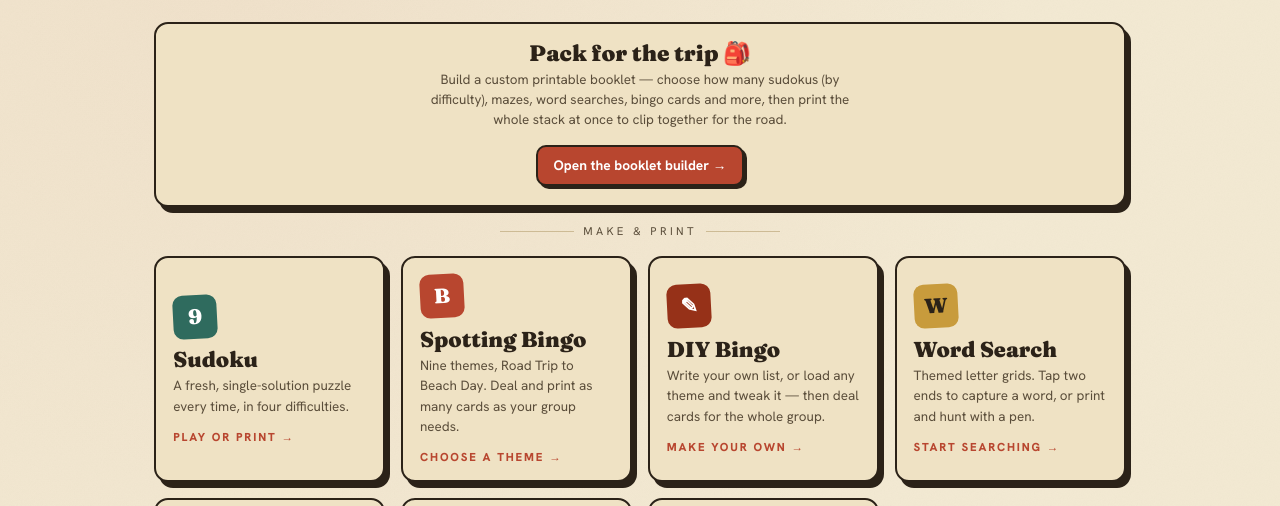
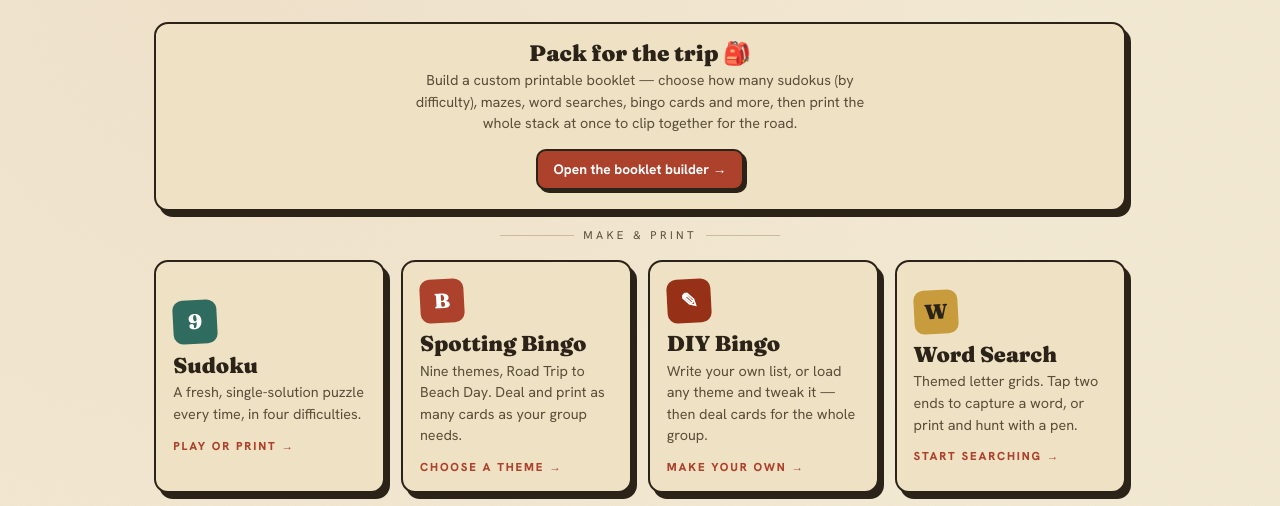
Before and after one commit to jimmylowell/games, a plain HTML site: page index.html in a window 1280 px wide. Shown: the part 282-788 px from the top of the page. Drawn offline with Linux system fonts and the light colour scheme.

Commit message:
Accessibility: rust links to 4.5:1, card and panel text to 14.4 px
Co-Authored-By: Claude Opus 5.5 <noreply@anthropic.com>

```diff
--- a/index.html
+++ b/index.html
@@ -14,7 +14,7 @@
   :root{
     --paper:#f3e9d2; --paper-2:#efe2c4;
     --ink:#2b2218; --ink-soft:#5a4d3a;
-    --rust:#b8462f; --rust-deep:#963118;
+    --rust:#ac412c; --rust-deep:#963118;
     --teal:#2f6b5e; --teal-deep:#244f46;
     --gold:#c89b3c; --line:#cdbb95;
     --shadow:rgba(43,34,24,.22); --grid-line:#3a2f20;
@@ -67,7 +67,7 @@
   .game-card:active{transform:translate(2px,3px);box-shadow:2px 2px 0 var(--ink);}
   .game-card .badge{font-family:"Fraunces";font-weight:900;font-size:1.3rem;width:44px;height:44px;border-radius:10px;display:grid;place-items:center;color:#fff;margin-bottom:.65rem;transform:rotate(-3deg);}
   .game-card h3{font-size:1.35rem;font-weight:900;}
-  .game-card p{margin:.3rem 0 0;font-size:.84rem;color:var(--ink-soft);}
+  .game-card p{margin:.3rem 0 0;font-size:.9rem;color:var(--ink-soft);}
   .game-card .go{margin-top:.7rem;font-size:.72rem;font-weight:800;letter-spacing:.16em;text-transform:uppercase;color:var(--rust);}
   .tip{margin-top:1.6rem;font-size:.82rem;color:var(--ink-soft);text-align:center;background:rgba(200,155,60,.13);border:1px dashed var(--line);border-radius:10px;padding:.7rem .9rem;}
 
@@ -314,7 +314,7 @@
   .poker ol{margin:0;padding-left:1.4rem;}
   .poker li{margin:.32rem 0;font-size:.9rem;}
   .poker li b{font-weight:800;}
-  .poker .ex{color:var(--ink-soft);font-size:.84rem;}
+  .poker .ex{color:var(--ink-soft);font-size:.9rem;}
   .suit-r{color:var(--rust);font-weight:800;} .suit-b{color:var(--ink);font-weight:800;}
   .rules-grid{display:flex;flex-direction:column;gap:.7rem;}
   .ruledtl{background:var(--paper-2);border:2px solid var(--ink);border-radius:12px;box-shadow:4px 5px 0 var(--ink);}
@@ -348,7 +348,7 @@
   /* print booklet picker */
   .kit-panel{margin-top:1.6rem;background:var(--paper-2);border:2px solid var(--ink);border-radius:14px;box-shadow:5px 6px 0 var(--ink);padding:1.1rem 1.2rem 1.2rem;}
   .kit-panel h3{font-size:1.4rem;font-weight:900;margin-bottom:.3rem;}
-  .kit-panel p{font-size:.84rem;color:var(--ink-soft);margin:0 0 .8rem;max-width:62ch;}
+  .kit-panel p{font-size:.9rem;color:var(--ink-soft);margin:0 0 .8rem;max-width:62ch;}
   .kit-tools{display:flex;gap:.5rem;margin-bottom:.7rem;}
   .kit-list{display:grid;grid-template-columns:repeat(auto-fill,minmax(155px,1fr));gap:.35rem .7rem;margin-bottom:.9rem;}
   .kit-item{display:flex;align-items:center;gap:.5rem;font-weight:700;font-size:.86rem;cursor:pointer;padding:.3rem .2rem;border-radius:8px;}
```
